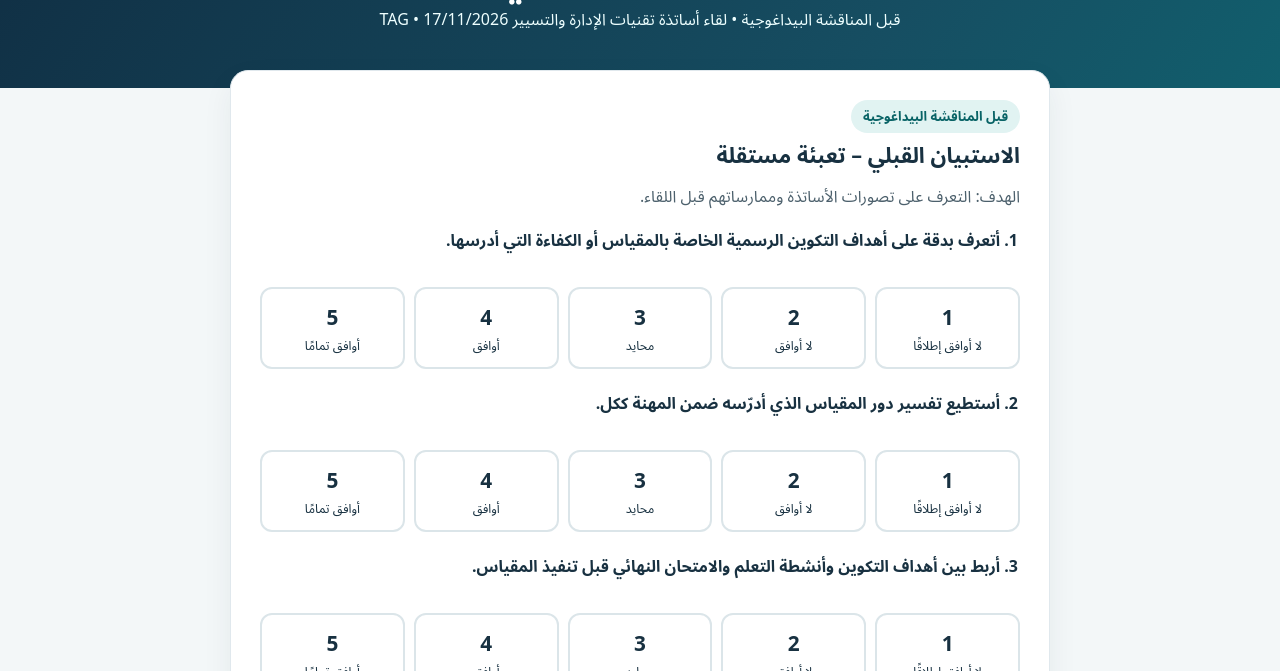
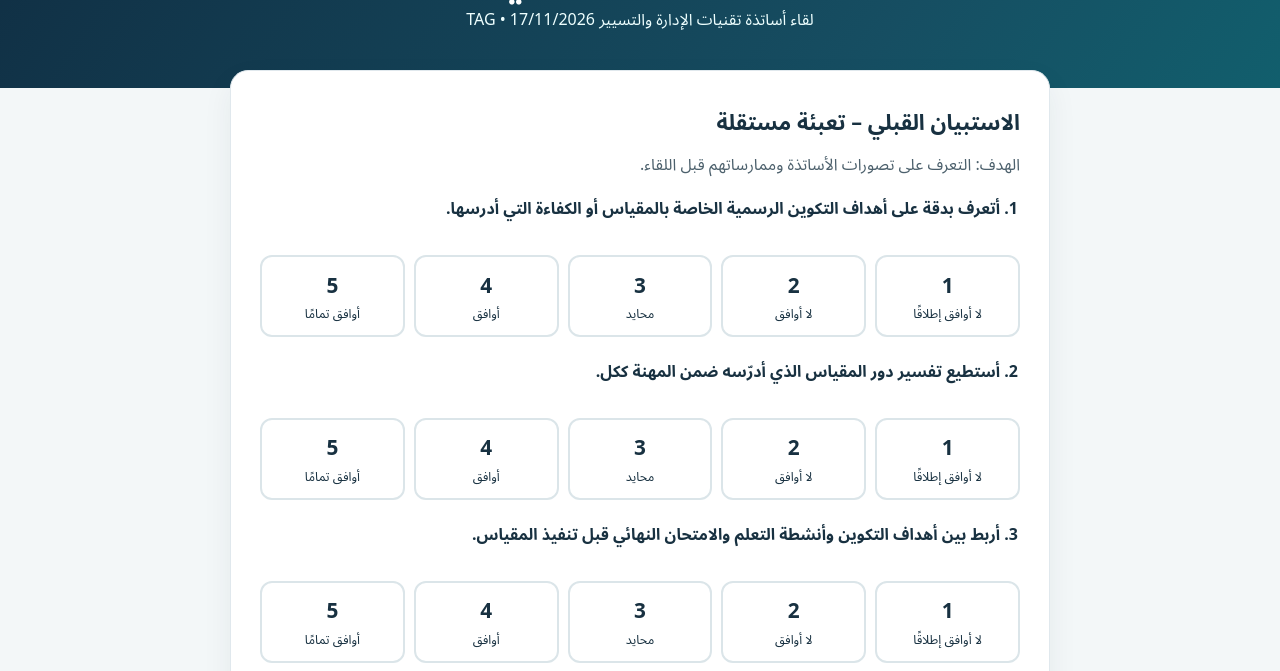
Before and after one commit to scientifica007/17_Novembre_2026, a plain HTML site: page survey-pre.html in a window 1280 px wide. Shown: the part 129-800 px from the top of the page. Drawn offline with Linux system fonts and the light colour scheme.

Commit message:
Simplify pre survey by removing phase notices and standalone page disclaimer

```diff
--- a/survey-pre.html
+++ b/survey-pre.html
@@ -21,11 +21,11 @@ textarea,input[type=email],input[type=password]{width:100%;border:1px solid #cbd
 
 body{background:#f3f7f8}.hero{text-align:center}.hero .wrap{max-width:820px}.hero p{color:#eff}.panel{max-width:820px;margin:0 auto}.pagewrap{max-width:880px;margin:-18px auto 55px;padding:0 16px;position:relative}.q legend{line-height:1.8}.choice,.option{cursor:pointer}footer{padding:18px;text-align:center}.isolated-note{margin-top:15px;font-size:.88rem}
 </style></head><body>
-<header class="hero"><div class="wrap"><p class="eyebrow">المعهد الوطني المتخصص في التكوين المهني للتسيير «شيحاني بشير» – تبسة</p><h1>الاستبيان القبلي</h1><p>قبل المناقشة البيداغوجية • لقاء أساتذة تقنيات الإدارة والتسيير TAG • 17/11/2026</p></div></header>
-<main class="pagewrap"><div class="panel"><span class="pill">قبل المناقشة البيداغوجية</span><h2>الاستبيان القبلي – تعبئة مستقلة</h2><p class="lead">الهدف: التعرف على تصورات الأساتذة وممارساتهم قبل اللقاء.</p>
+<header class="hero"><div class="wrap"><p class="eyebrow">المعهد الوطني المتخصص في التكوين المهني للتسيير «شيحاني بشير» – تبسة</p><h1>الاستبيان القبلي</h1><p>لقاء أساتذة تقنيات الإدارة والتسيير TAG • 17/11/2026</p></div></header>
+<main class="pagewrap"><div class="panel"><h2>الاستبيان القبلي – تعبئة مستقلة</h2><p class="lead">الهدف: التعرف على تصورات الأساتذة وممارساتهم قبل اللقاء.</p>
 <form id="form"><div id="questions"></div><div class="q"><h3>ملاحظة أو اقتراح للمفتش (اختياري)</h3><textarea id="comment" maxlength="850" placeholder="اكتب ملاحظتك دون ذكر أسماء أشخاص."></textarea></div>
 <div class="topline"><button type="submit" id="send" class="btn">إرسال إجابتي</button><span class="quiet">لا يُطلب اسم أو بريد إلكتروني.</span></div><div id="notice" aria-live="polite" class="status"></div>
-</form><div class="note isolated-note">هذه صفحة مخصصة لهذا الاستبيان وحده. لن تظهر فيها نتائج الآخرين أو روابط بقية أجزاء الموقع. لا يُضمن الإخفاء التقني المطلق للهوية بسبب سجلات الاستضافة.</div></div></main>
+</form></div></main>
 <footer>لقاء أساتذة TAG – معهد شيحاني بشير – تبسة</footer>
 <script>
 "use strict";
```
